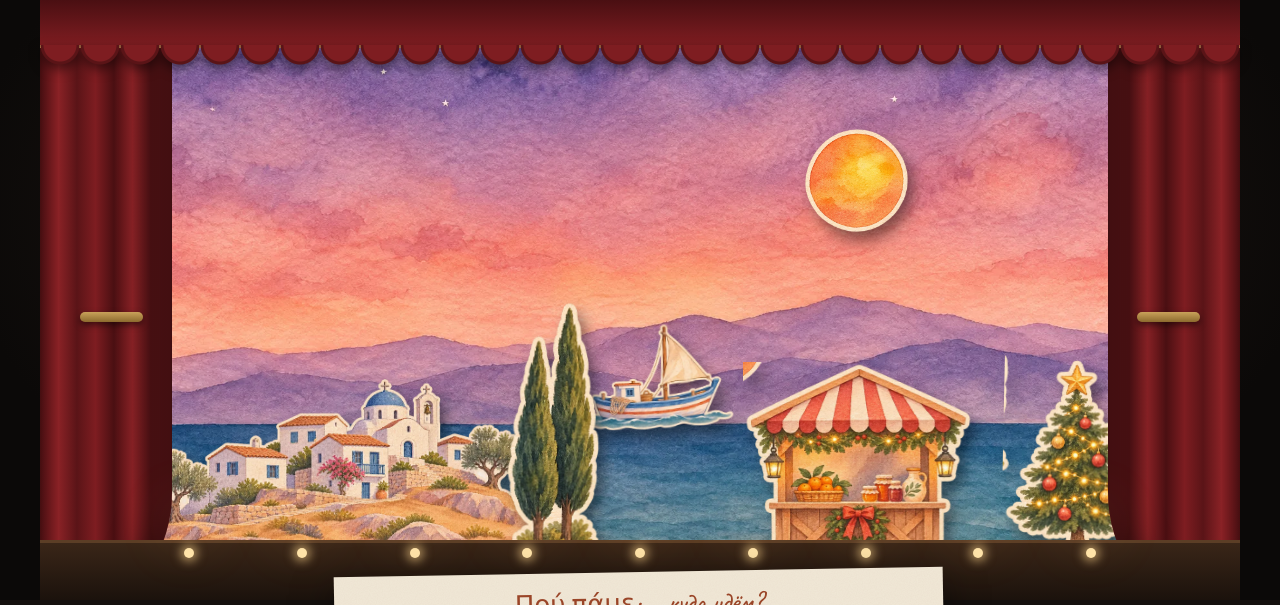
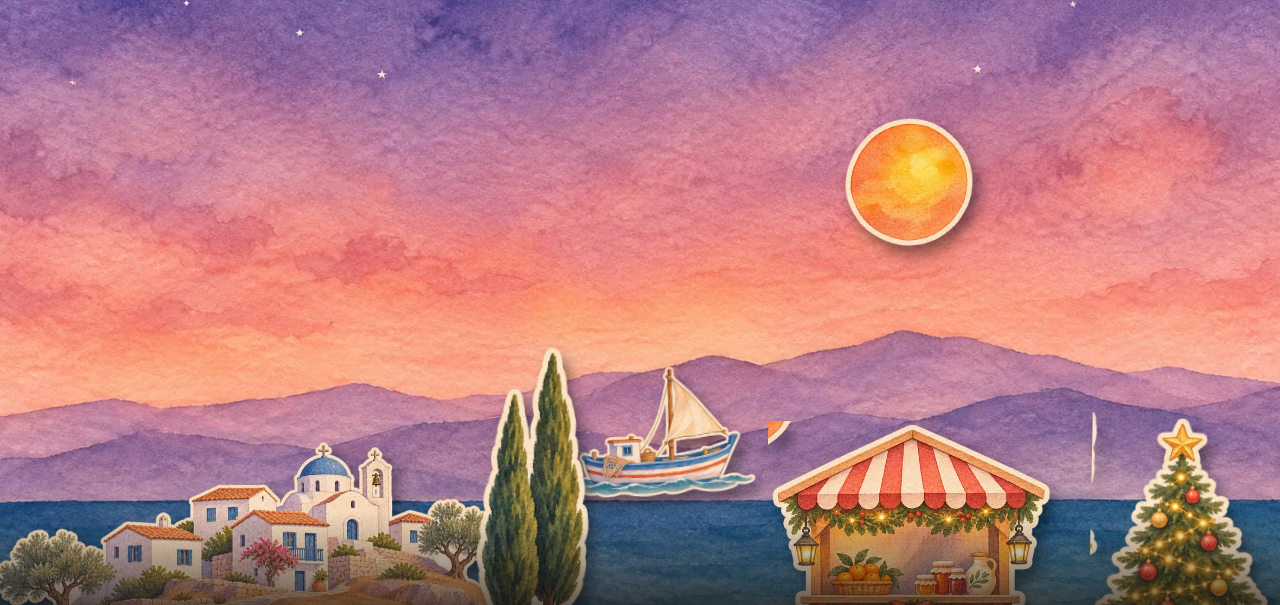
Before and after one commit to konyaginaan/kipr-afisha, a plain HTML site: page index.html in a window 1280 px wide. Shown: the top 605 px of the page. Drawn offline with nearby package versions, Linux system fonts and the light colour scheme.

Commit message:
Без театральных атрибутов: иллюстрация во всю ширину, без кулис и рампы
Co-Authored-By: Claude Opus 5.5 <noreply@anthropic.com>

```diff
--- a/index.html
+++ b/index.html
@@ -33,12 +33,14 @@
   }
   a { color: inherit; }
 
-  /* ───── Сцена бумажного театра ───── */
-  .theatre { position: relative; overflow: hidden; background: radial-gradient(ellipse at 50% 35%, #2A201A 0%, #0B0908 75%); }
-  .stage { position: relative; max-width: 1200px; margin: 0 auto; aspect-ratio: 16 / 8; min-height: 260px; }
-  .scene { position: absolute; left: 7%; right: 7%; top: 6%; bottom: 8%; perspective: 900px; }
+  /* ───── Иллюстрация: акварельные вырезки ───── */
+  .hero { position: relative; overflow: hidden; }
+  .hero::after { content: ''; position: absolute; left: 0; right: 0; bottom: 0; height: 22%;
+    background: linear-gradient(rgba(20,16,14,0), var(--night)); pointer-events: none; }
+  .art { position: relative; max-width: 1400px; margin: 0 auto; aspect-ratio: 16 / 8.2; min-height: 240px; }
+  .scene { position: absolute; inset: 0; perspective: 900px; }
   .scene img { position: absolute; display: block; height: auto; user-select: none; -webkit-user-drag: none; }
-  .scene .back { inset: 0; width: 100%; height: 100%; object-fit: cover; }
+  .scene .back { inset: 0; width: 100%; height: 100%; object-fit: cover; transform: scale(1.07); }
   .cut { filter: drop-shadow(6px 9px 7px rgba(0,0,0,.45)); }
   .sun { width: 10%; left: 66%; top: 18%; }
   .boat { width: 15%; left: 44%; top: 56%; }
@@ -57,26 +59,7 @@
   @keyframes bob { 0%, 100% { transform: translateY(0) rotate(-2.5deg); } 50% { transform: translateY(-5px) rotate(2.5deg); } }
   @keyframes rise { from { transform: rotateX(80deg); opacity: 0; } to { transform: none; opacity: 1; } }
 
-  /* кулисы, ламбрекен, рампа */
-  .curtain { position: absolute; top: 0; bottom: 0; width: 11%; z-index: 3;
-    background: repeating-linear-gradient(90deg, #4A0F12 0, #8A2226 14%, #5A1417 28%, #7E1D21 42%, #4A0F12 56%);
-    box-shadow: inset -18px 0 30px rgba(0,0,0,.55); }
-  .curtain.l { left: 0; border-bottom-right-radius: 60% 18%; }
-  .curtain.r { right: 0; transform: scaleX(-1); border-bottom-right-radius: 60% 18%; }
-  .curtain::after { content: ''; position: absolute; left: 30%; right: 22%; top: 52%; height: 10px; border-radius: 6px;
-    background: linear-gradient(var(--gold), #8C6A2E); box-shadow: 0 3px 6px rgba(0,0,0,.5); }
-  .valance { position: absolute; left: 0; right: 0; top: 0; height: 8%; min-height: 18px; z-index: 4;
-    background: linear-gradient(#4A0F12, #7E1D21); border-bottom: 3px solid var(--gold); }
-  .valance::after { content: ''; position: absolute; left: 0; right: 0; top: 100%; height: 26px;
-    background: radial-gradient(circle at 50% 0, #7E1D21 0 16px, #5A1417 17px 19px, transparent 20px) 0 0 / 40px 26px repeat-x;
-    filter: drop-shadow(0 5px 6px rgba(0,0,0,.5)); }
-  .floor { position: absolute; left: 0; right: 0; bottom: 0; height: 10%; z-index: 4;
-    background: linear-gradient(#3A2618, #1B120C); border-top: 3px solid #5C3E26; }
-  .lights { position: absolute; left: 12%; right: 12%; bottom: 7%; height: 10px; z-index: 5; display: flex; justify-content: space-between; }
-  .lights i { width: 10px; height: 10px; border-radius: 50%; background: #FFE3A8;
-    box-shadow: 0 0 10px 4px rgba(255,214,140,.55), 0 -30px 60px 18px rgba(255,200,120,.10); }
-
-  /* афиша-заголовок */
+  /* заголовок */
   .bill { position: relative; z-index: 6; max-width: 760px; margin: -28px auto 0; padding: 0 16px; text-align: center; }
   .bill .sheet {
     display: inline-block; background: var(--paper); color: var(--ink); padding: 18px 28px 20px;
@@ -104,10 +87,7 @@
   .tk {
     flex: none; font: 600 15px 'Lora', Georgia, serif; color: var(--ink); background: var(--paper-2);
     border: 0; padding: 6px 12px; cursor: pointer; text-decoration: none; position: relative;
-    -webkit-mask: radial-gradient(circle 5px at 0 50%, transparent 98%, #000) left / 51% 100% no-repeat,
-                  radial-gradient(circle 5px at 100% 50%, transparent 98%, #000) right / 51% 100% no-repeat;
-            mask: radial-gradient(circle 5px at 0 50%, transparent 98%, #000) left / 51% 100% no-repeat,
-                  radial-gradient(circle 5px at 100% 50%, transparent 98%, #000) right / 51% 100% no-repeat;
+    border-radius: 3px; box-shadow: 0 3px 8px rgba(0,0,0,.35);
   }
   .tk small { font-weight: 400; color: var(--ink-soft); margin-left: 3px; }
   .tk.day { text-align: center; min-width: 54px; line-height: 1.15; padding: 5px 10px; }
@@ -150,15 +130,11 @@
 
   @media (max-width: 560px) {
     body { font-size: 16px; }
-    .stage { aspect-ratio: 16 / 11; min-height: 0; }
-    .scene { left: 4%; right: 4%; top: 9%; }
+    .art { aspect-ratio: 16 / 11; min-height: 0; }
     .village { width: 54%; } .cypress { width: 11%; left: 40%; } .tree { width: 17%; }
     .stall { width: 28%; left: 56%; } .boat { width: 19%; left: 42%; top: 52%; } .sun { width: 13%; }
-    .curtain { width: 9%; }
-    .valance::after { height: 16px; background-size: 26px 16px;
-      background-image: radial-gradient(circle at 50% 0, #7E1D21 0 10px, #5A1417 11px 12px, transparent 13px); }
     h1 { font-size: 36px; }
-    .bill { margin-top: -20px; }
+    .bill { margin-top: -6px; }
     .bill .sheet { padding: 14px 18px 16px; }
     .ev { grid-template-columns: 54px 1fr; gap: 0 10px; }
     .page { padding: 16px 14px 6px; }
@@ -170,8 +146,8 @@
 </head>
 <body>
 
-<div class="theatre" aria-hidden="true">
-  <div class="stage">
+<div class="hero" aria-hidden="true">
+  <div class="art">
     <div class="scene">
       <img class="back" src="art/back.webp" alt="">
       <img class="cut sun rise" src="art/sun.webp" alt="">
@@ -182,11 +158,6 @@
       <img class="cut stall rise d4" src="art/stall.webp" alt="">
     </div>
 
-    <div class="valance"></div>
-    <div class="curtain l"></div>
-    <div class="curtain r"></div>
-    <div class="floor"></div>
-    <div class="lights"><i></i><i></i><i></i><i></i><i></i><i></i><i></i><i></i><i></i></div>
   </div>
 </div>
 
@@ -255,7 +226,7 @@ function render(data) {
 
   document.getElementById("dates").textContent = `${human(ws)} — ${human(we)}`;
 
-  let html = `<h2>Программа недели</h2><p class="note">нажмите на событие — откроется анонс</p>`;
+  let html = `<h2>На этой неделе</h2><p class="note">нажмите на событие — откроется анонс</p>`;
   for (const day of weekDays) {
     const list = evs
       .filter(e => span(e) <= 7 && e.s <= day && e.f >= day)
```
